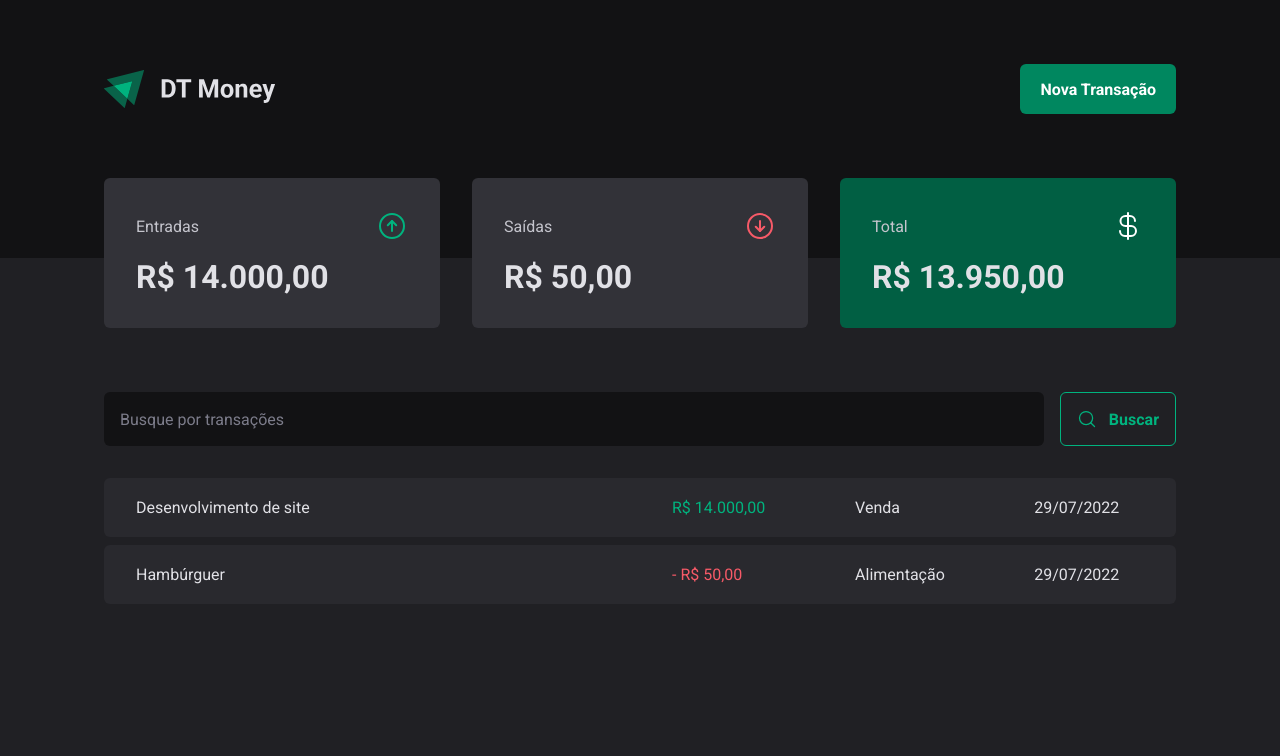
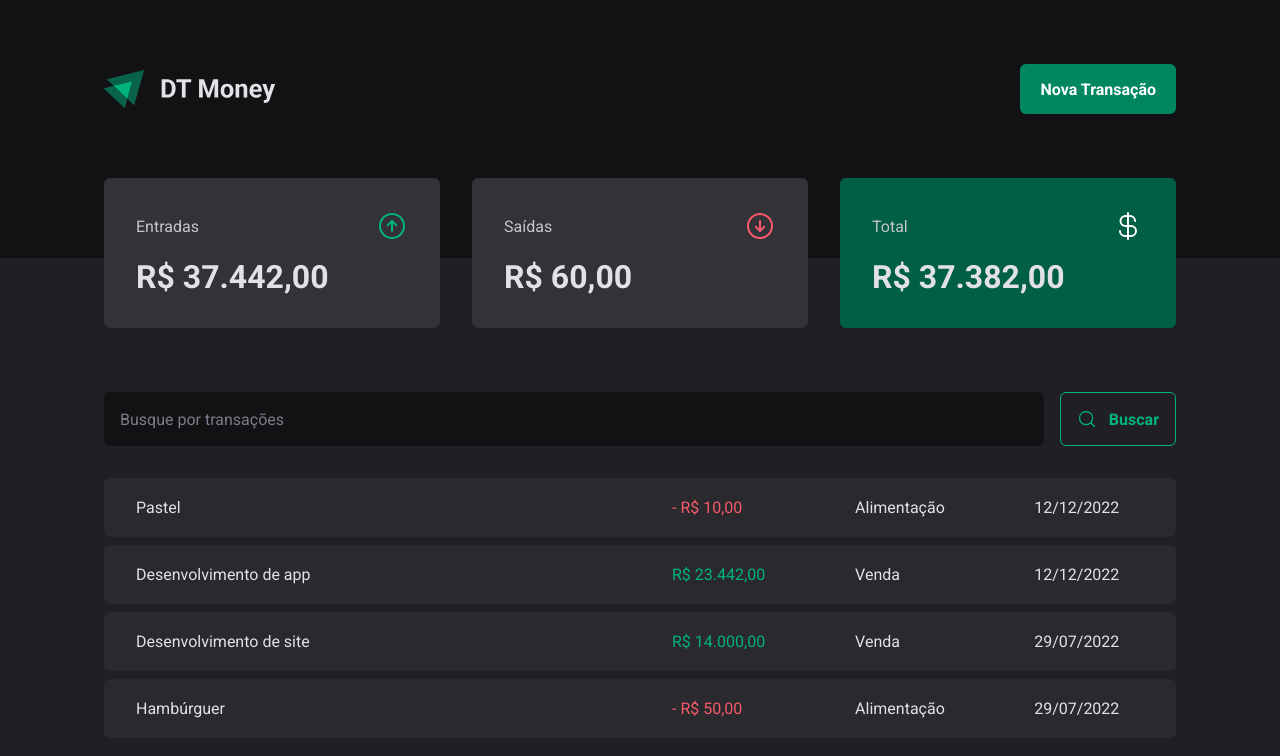
Before and after one commit to Emanuel-Boaventura/dt-money, a React (Vite) app: page / in a window 1280 px wide. Shown: the top 756 px of the page. Built offline with nearby package versions, Linux system fonts and the light colour scheme; data requests are answered from the project's data file.

Commit message:
feat: displays the created transaction on the list

```diff
--- a/server.json
+++ b/server.json
@@ -15,6 +15,22 @@
       "category": "Alimentação",
       "price": 50,
       "createdAt": "2022-07-29T19:30:44.505Z"
+    },
+    {
+      "description": "Desenvolvimento de app",
+      "price": 23442,
+      "category": "Venda",
+      "type": "income",
+      "createdAt": "2022-12-12T14:10:06.577Z",
+      "id": 3
+    },
+    {
+      "description": "Pastel",
+      "price": 10,
+      "category": "Alimentação ",
+      "type": "outcome",
+      "createdAt": "2022-12-12T14:23:48.413Z",
+      "id": 4
     }
   ]
 }
--- a/src/components/NewTransactionModal/index.tsx
+++ b/src/components/NewTransactionModal/index.tsx
@@ -10,6 +10,8 @@ import {
 import { Controller, useForm } from 'react-hook-form';
 import * as z from 'zod';
 import { zodResolver } from '@hookform/resolvers/zod';
+import { useContext } from 'react';
+import { TransactionsContext } from '../../contexts/TransactionsContext';
 
 const newTransactionFormSchema = z.object({
   description: z.string(),
@@ -21,17 +23,22 @@ const newTransactionFormSchema = z.object({
 type TNewTransactionFormInputs = z.infer<typeof newTransactionFormSchema>;
 
 const NewTransactionModal = () => {
+  const { createTransaction } = useContext(TransactionsContext);
+
   const {
     control,
     register,
     handleSubmit,
     formState: { isSubmitting },
+    reset,
   } = useForm<TNewTransactionFormInputs>({
     resolver: zodResolver(newTransactionFormSchema),
   });
 
-  function handleCreateNewTransaction(data: TNewTransactionFormInputs) {
-    console.log(data);
+  async function handleCreateNewTransaction(data: TNewTransactionFormInputs) {
+    await createTransaction(data);
+
+    reset();
   }
 
   return (
--- a/src/contexts/TransactionsContext.tsx
+++ b/src/contexts/TransactionsContext.tsx
@@ -1,4 +1,5 @@
 import { createContext, ReactNode, useEffect, useState } from 'react';
+import { api } from '../lib/axios';
 
 interface ITransaction {
   id: number;
@@ -9,9 +10,17 @@ interface ITransaction {
   createdAt: string;
 }
 
+interface ICreateTransactionInput {
+  description: string;
+  type: string;
+  price: number;
+  category: string;
+}
+
 interface ITransactionContextType {
   transactions: ITransaction[];
   fetchTransactions: (query?: string) => Promise<void>;
+  createTransaction: (data: ICreateTransactionInput) => Promise<void>;
 }
 
 interface ITransactionProviderProps {
@@ -24,14 +33,24 @@ export function TrasactionsProvider({ children }: ITransactionProviderProps) {
   const [transactions, setTansactions] = useState<ITransaction[]>([]);
 
   async function fetchTransactions(query?: string) {
-    const url = new URL('http://localhost:3333/transactions');
+    const response = await api.get('/transactions', {
+      params: {
+        _sort: 'createdAt',
+        _order: 'desc',
+        q: query,
+      },
+    });
 
-    if (query) url.searchParams.append('q', query);
+    setTansactions(response.data);
+  }
 
-    const response = await fetch(url);
-    const data = await response.json();
+  async function createTransaction(data: ICreateTransactionInput) {
+    const response = await api.post('/transactions', {
+      ...data,
+      createdAt: new Date(),
+    });
 
-    setTansactions(data);
+    setTansactions((state) => [response.data, ...state]);
   }
 
   useEffect(() => {
@@ -39,7 +58,9 @@ export function TrasactionsProvider({ children }: ITransactionProviderProps) {
   }, []);
 
   return (
-    <TransactionsContext.Provider value={{ transactions, fetchTransactions }}>
+    <TransactionsContext.Provider
+      value={{ transactions, fetchTransactions, createTransaction }}
+    >
       {children}
     </TransactionsContext.Provider>
   );
--- /dev/null
+++ b/src/lib/axios.ts
@@ -0,0 +1,6 @@
+import axios from 'axios';
+
+export const api = axios.create({
+  baseURL: 'http://localhost:3333'
+}
+)
```
